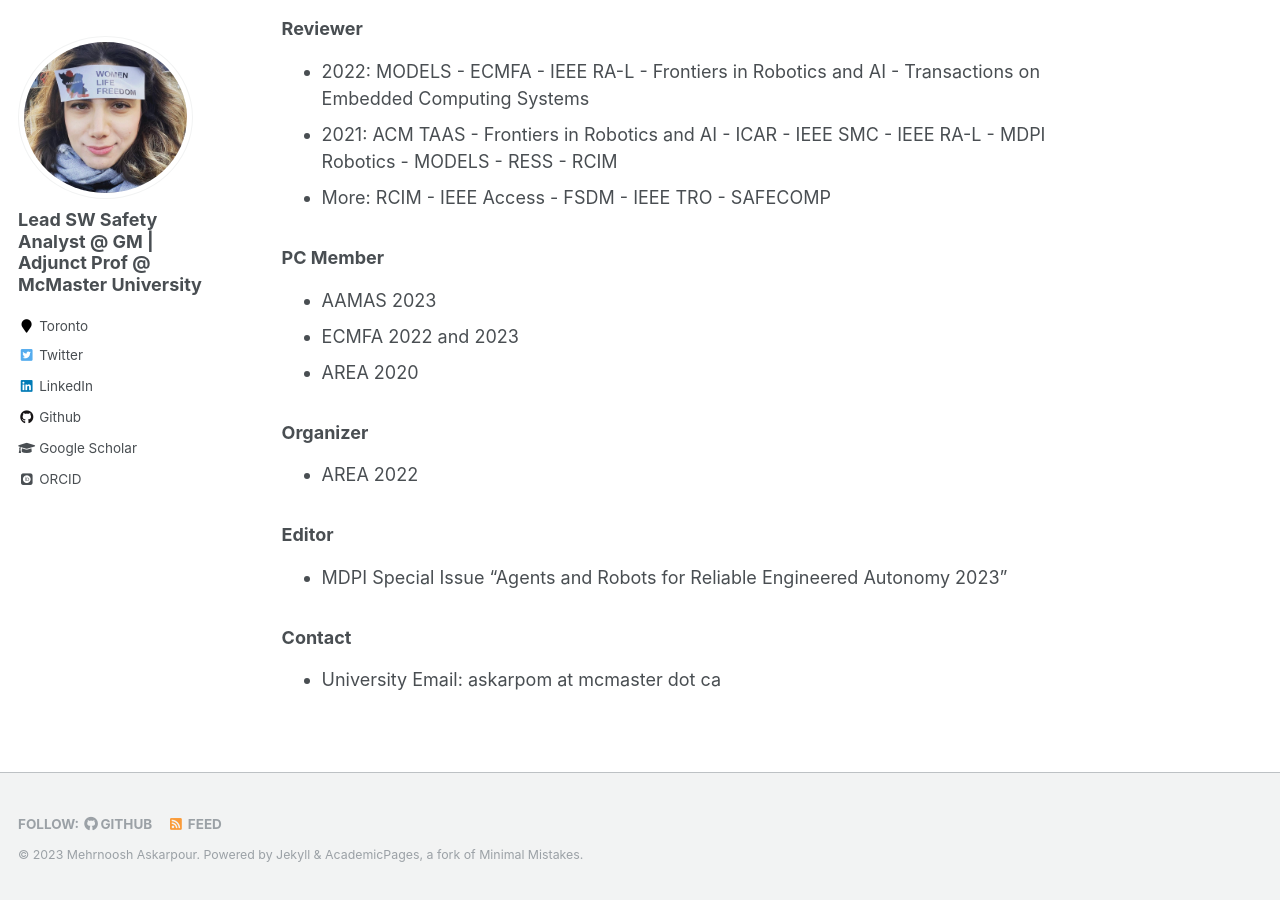
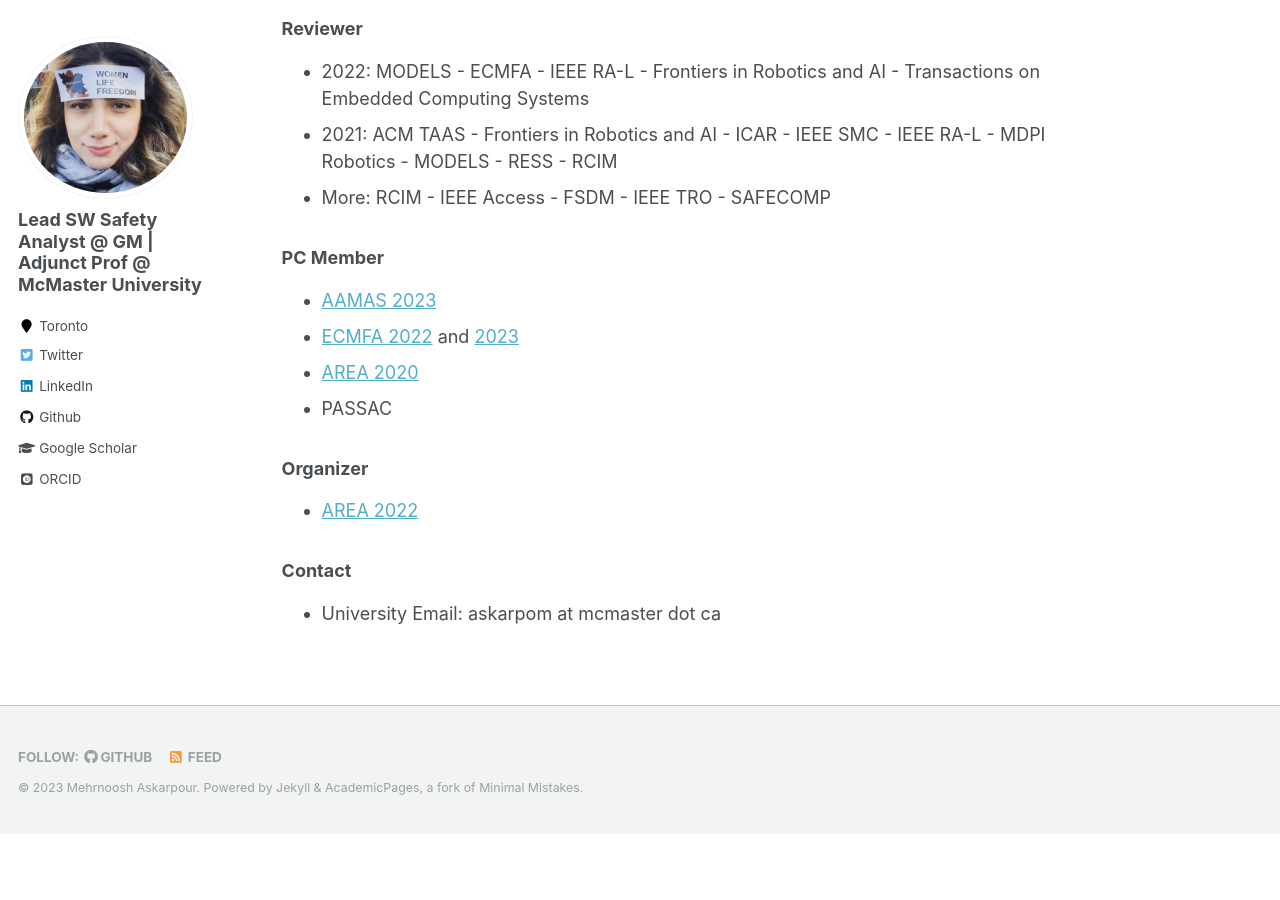
Before and after one commit to Askarpour/askarpour.github.io, a Jekyll site: the page built from _pages/about.md, in a window 1280 px wide and 900 px high, scrolled down 1577 px. Built offline with Jekyll 4.4.1, drawn with Linux system fonts in a browser that asks for light colours; some web fonts are replaced; after the commit the page ends 2411 px from its top, so only the background shows below that.

Commit message:
Update about.md

```diff
--- a/_pages/about.md
+++ b/_pages/about.md
@@ -61,16 +61,17 @@ My research interests are formal verification, model-based safety analysis and a
 
 <h3>PC Member</h3>
 
- * AAMAS 2023
- * ECMFA 2022 and 2023
- * AREA 2020
+ * [AAMAS 2023](https://aamas2023.soton.ac.uk/)
+ * [ECMFA 2022](https://davidediruscio.github.io/ECMFA2022/) and [2023](https://conf.researchr.org/home/ecmfa-2023)
+ * [AREA 2020](https://area2020.github.io/)
+ * PASSAC
 
 
 <h3>Organizer</h3>
- * AREA 2022
+ * [AREA 2022](https://areaworkshop.github.io/AREA2022/)
 
-<h3>Editor</h3>
- * MDPI Special Issue "Agents and Robots for Reliable Engineered Autonomy 2023"
+<!-- <h3>Editor</h3>
+ * MDPI Special Issue "Agents and Robots for Reliable Engineered Autonomy 2023" -->
 
 <h3>Contact</h3>
 
```
